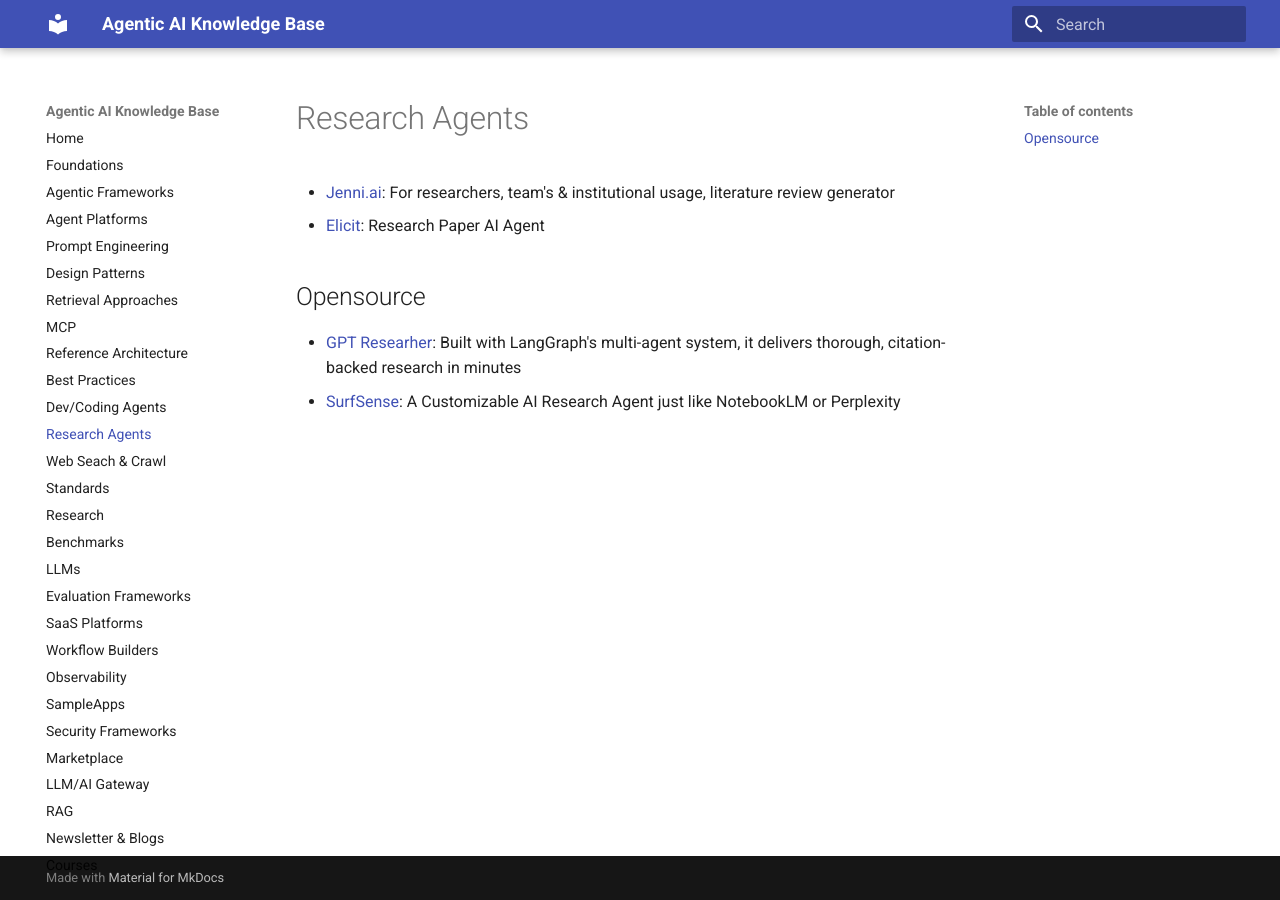
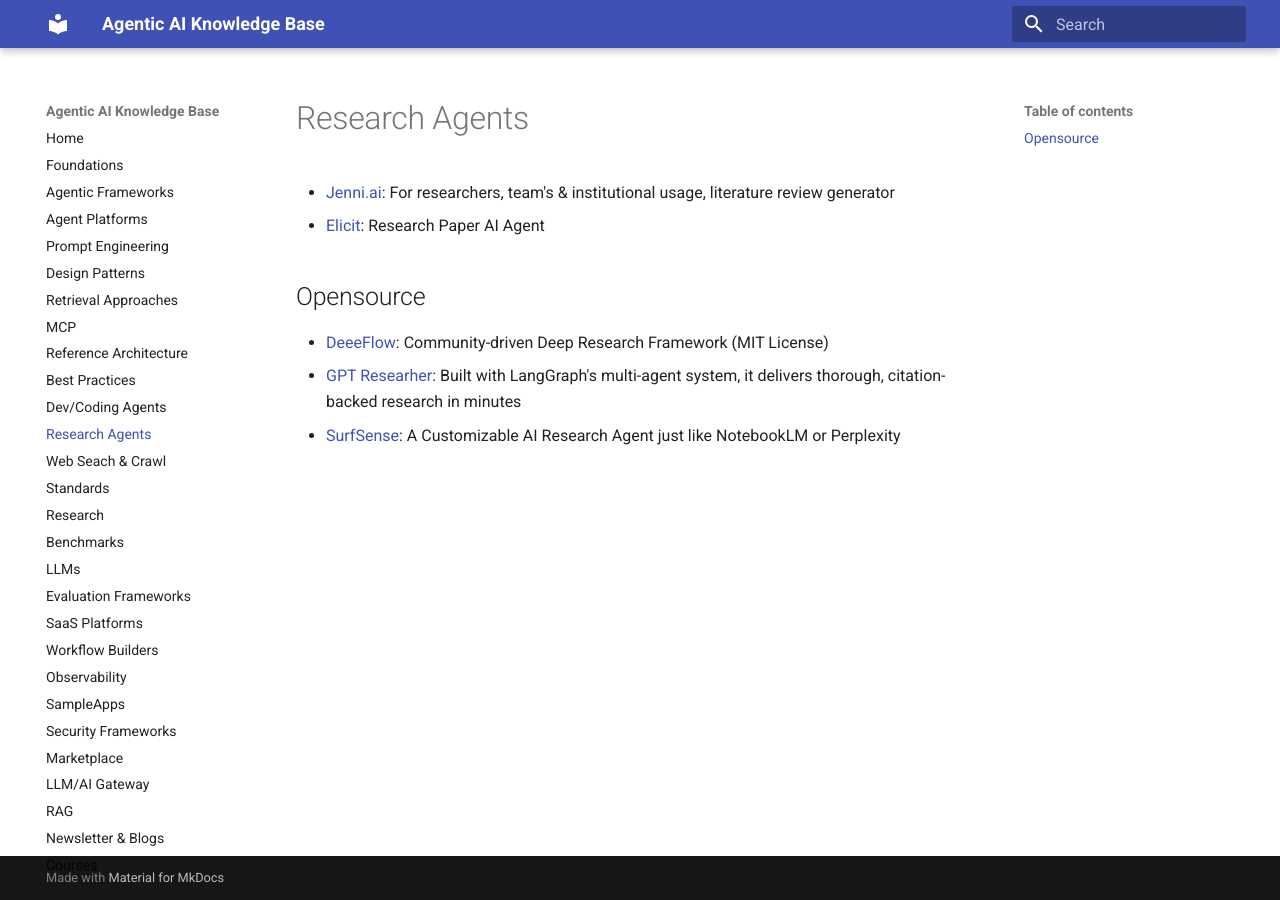
Before and after one commit to ankurkumarz/agentic-ai-knowledge-base, an MkDocs documentation site: the page built from docs/ResearchAgents/Readme.md, in a window 1280 px wide. Built offline with MkDocs 1.6.1 and Material for MkDocs 9.7.7, drawn with Linux system fonts in a browser that asks for light colours.

Commit message:
Update Readme.md DeerFlow

```diff
--- a/docs/ResearchAgents/Readme.md
+++ b/docs/ResearchAgents/Readme.md
@@ -3,7 +3,9 @@
 - [Jenni.ai](https://jenni.ai/): For researchers, team's & institutional usage, literature review generator
 - [Elicit](https://elicit.com/): Research Paper AI Agent
 
+
 ## Opensource
 
+- [DeeeFlow](https://deerflow.tech/): Community-driven Deep Research Framework (MIT License)
 - [GPT Researher](https://github.com/assafelovic/gpt-researcher): Built with LangGraph's multi-agent system, it delivers thorough, citation-backed research in minutes
 - [SurfSense](https://www.surfsense.net/): A Customizable AI Research Agent just like NotebookLM or Perplexity
```
